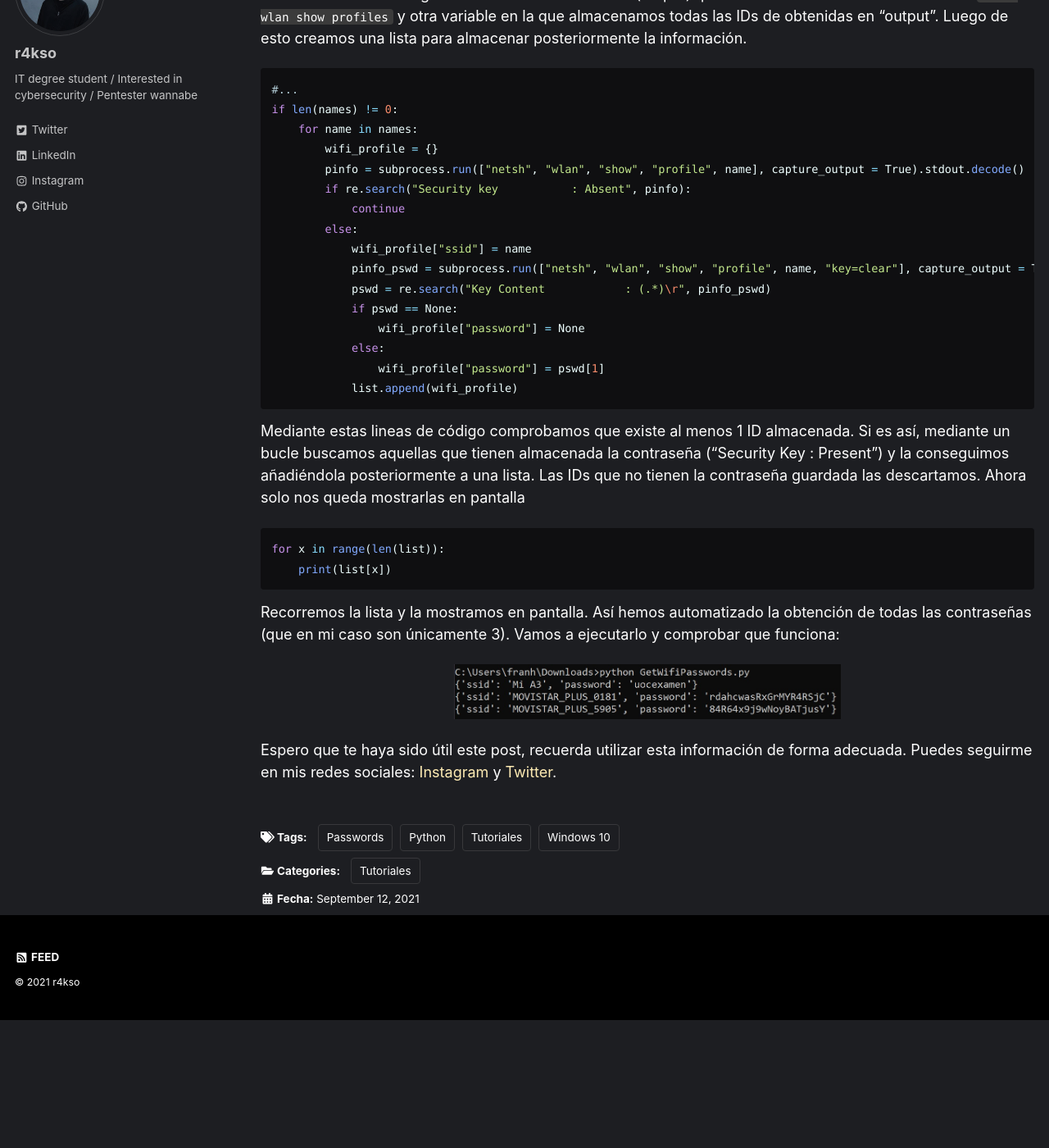
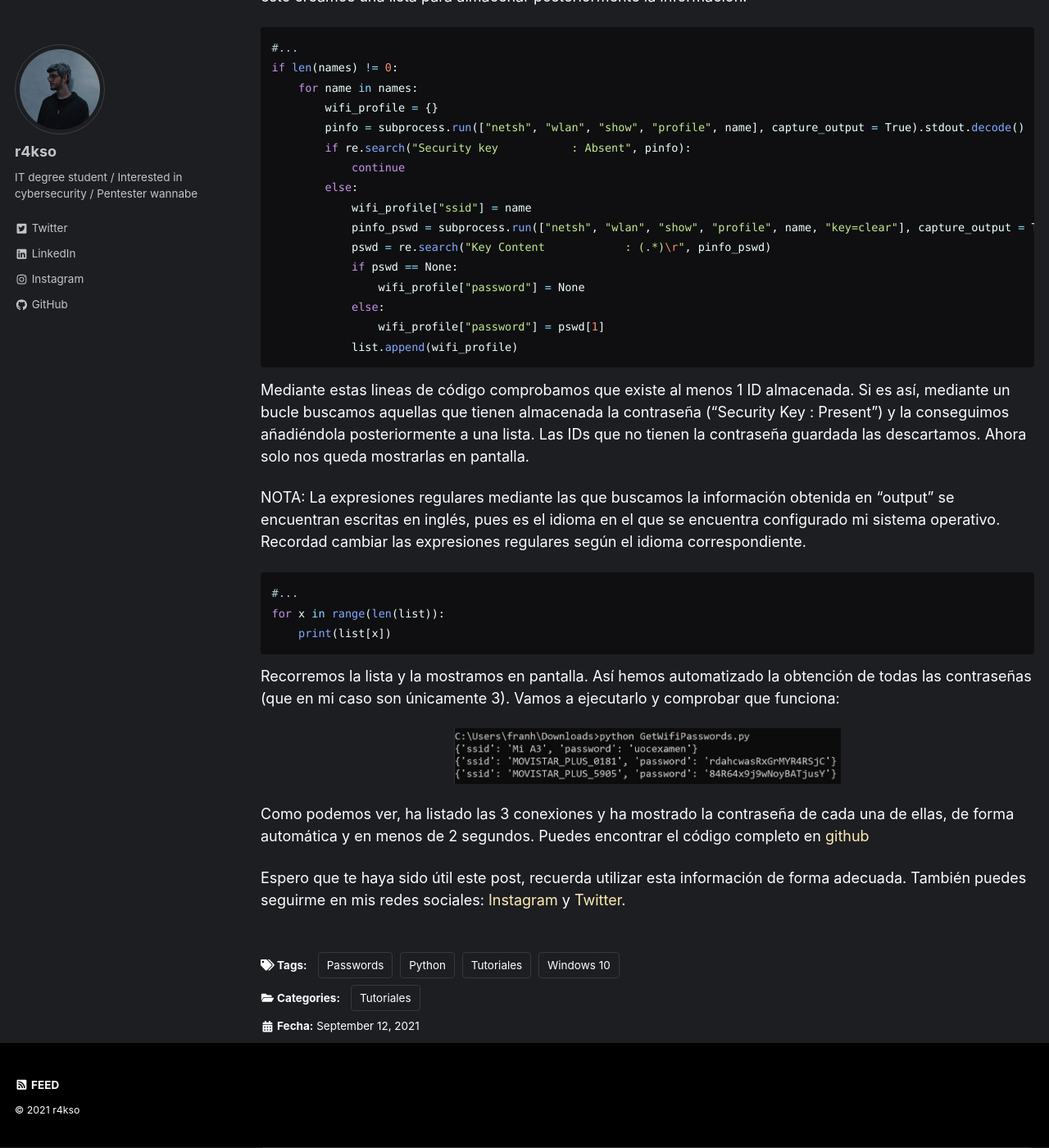
Before and after one commit to r4kso/r4kso.github.io, a Jekyll site: the page built from _posts/2021-09-12-como-conseguir-contrasenas-wifi-en-windows-10.md, in a window 1280 px wide and 1400 px high, scrolled down 3609 px. Shown: the whole window at 82% size. Built offline with Jekyll 4.4.1, drawn with Linux system fonts in a browser that asks for light colours; cached includes are drawn as plain includes; a script that is not in the unit is left out; before the commit the page ends 4853 px from its top, so only the background shows below that; some of the changed text lies outside the part shown.

Commit message:
Littles bug fixed

````diff
--- a/_posts/2021-09-12-como-conseguir-contrasenas-wifi-en-windows-10.md
+++ b/_posts/2021-09-12-como-conseguir-contrasenas-wifi-en-windows-10.md
@@ -47,7 +45,7 @@
 <img src="/assets/images/como-conseguir-contrasenas-wifi-en-windows-10/comando-2.jpg" width="50%">
 </p>
 
-Ahora podremos ver información general, ajustes de conectividad, de seguridad y de coste. En este punto nos interesa un valor en especial: "Security Key". Como vemos, nos indica que está presente, eso quiere decir que disponemos de la clave de seguridad.
+Podemos ver información general, ajustes de conectividad, de seguridad y de coste. En este punto nos interesa un valor en especial: "Security Key". Como vemos, nos indica que está presente, eso quiere decir que disponemos de la clave de seguridad.
 Queremos obtenerla ¿no? Para ello, le añadiremos al comando anterior `key=clear`
 
 ```bash
@@ -97,9 +95,12 @@
                 wifi_profile["password"] = pswd[1]
             list.append(wifi_profile)
 ```
-Mediante estas lineas de código comprobamos que existe al menos 1 ID almacenada. Si es así, mediante un bucle buscamos aquellas que tienen almacenada la contraseña ("Security Key : Present") y la conseguimos añadiéndola posteriormente a una lista. Las IDs que no tienen la contraseña guardada las descartamos. Ahora solo nos queda mostrarlas en pantalla
+Mediante estas lineas de código comprobamos que existe al menos 1 ID almacenada. Si es así, mediante un bucle buscamos aquellas que tienen almacenada la contraseña ("Security Key : Present") y la conseguimos añadiéndola posteriormente a una lista. Las IDs que no tienen la contraseña guardada las descartamos. Ahora solo nos queda mostrarlas en pantalla.
+
+NOTA: La expresiones regulares mediante las que buscamos la información obtenida en "output" se encuentran escritas en inglés, pues es el idioma en el que se encuentra configurado mi sistema operativo. Recordad cambiar las expresiones regulares según el idioma correspondiente.
 
 ```python
+#...
 for x in range(len(list)):
     print(list[x])
 ```
@@ -109,4 +110,6 @@
 <img src="/assets/images/como-conseguir-contrasenas-wifi-en-windows-10/script.jpg" width="50%">
 </p>
 
-Espero que te haya sido útil este post, recuerda utilizar esta información de forma adecuada. Puedes seguirme en mis redes sociales: [Instagram](https://www.instagram.com/notaboutfran/) y [Twitter](https://twitter.com/notaboutfran).
+Como podemos ver, ha listado las 3 conexiones y ha mostrado la contraseña de cada una de ellas, de forma automática y en menos de 2 segundos. Puedes encontrar el código completo en [github](https://github.com/r4kso/HackingScripts/blob/main/GetWifiPasswords.py)
+
+Espero que te haya sido útil este post, recuerda utilizar esta información de forma adecuada. También puedes seguirme en mis redes sociales: [Instagram](https://www.instagram.com/notaboutfran/) y [Twitter](https://twitter.com/notaboutfran).
````
Also changed, not shown: other parts of _posts/2021-09-12-como-conseguir-contrasenas-wifi-en-windows-10.md (+0 -2 lines), 2 other files.
